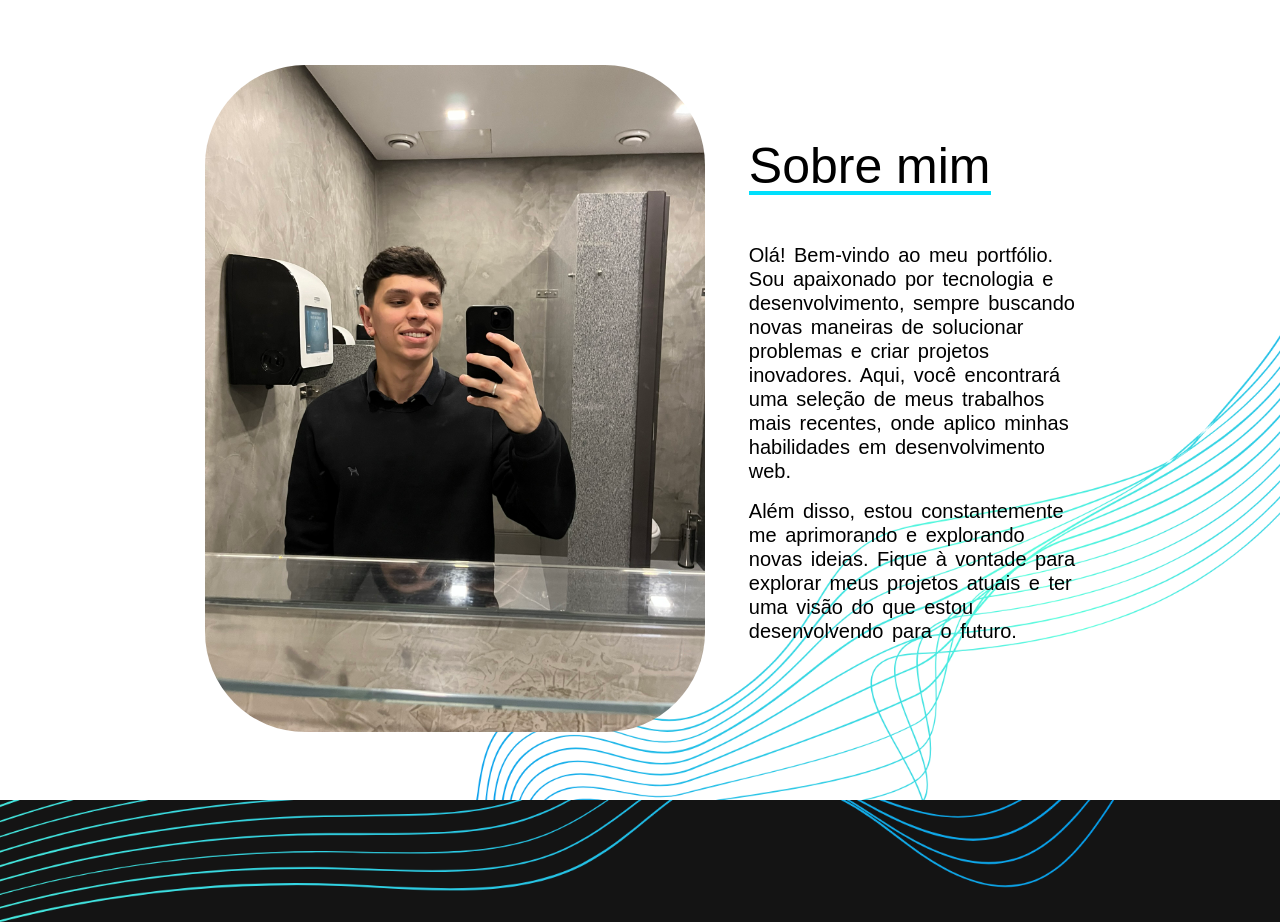
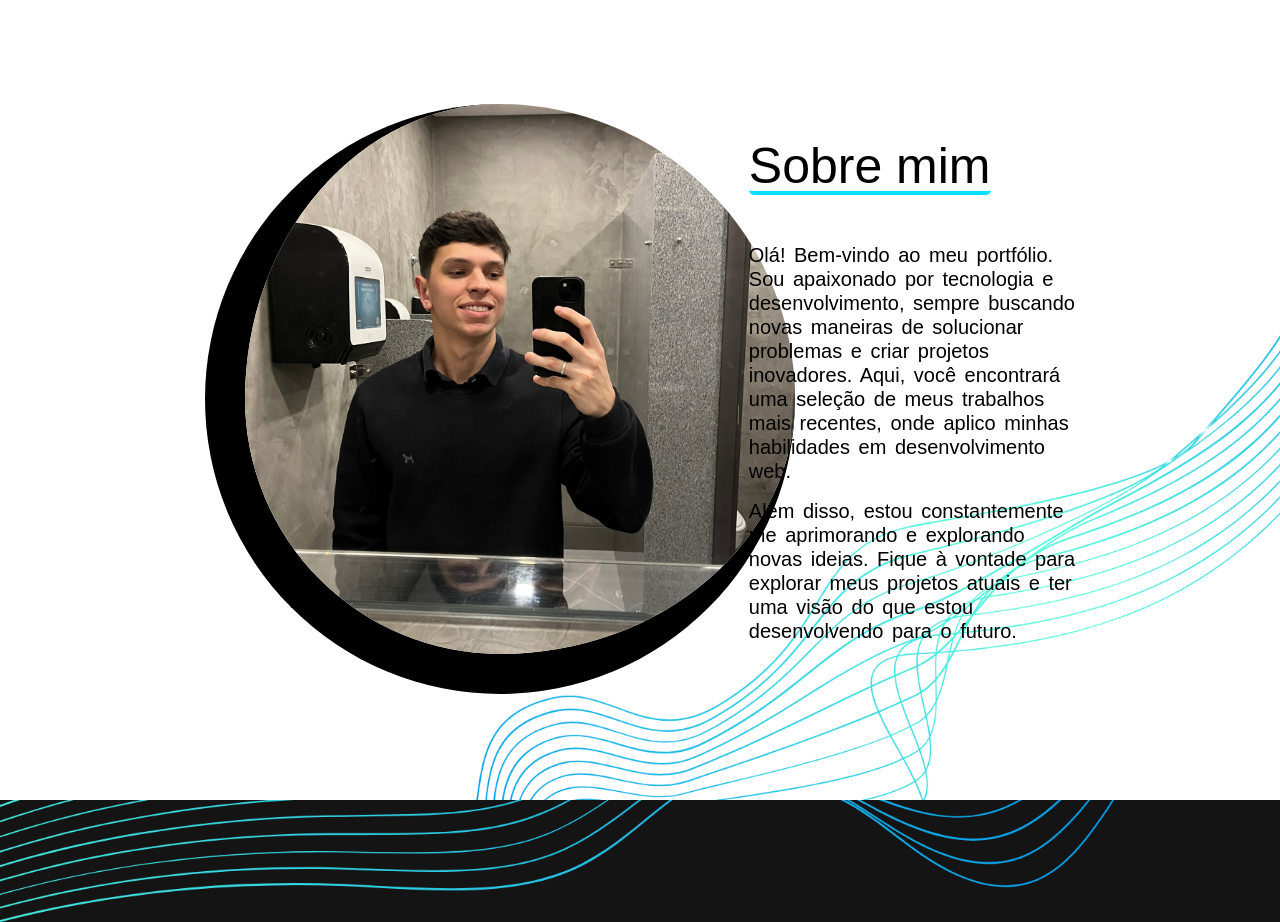
Before and after one commit to ovzm/portifolio, a plain HTML site: page index.html in a window 1280 px wide. Shown: the part 800-1722 px from the top of the page. Drawn offline with Linux system fonts and the light colour scheme.

Commit message:
Commit page aboutMe img

```diff
--- a/index.html
+++ b/index.html
@@ -72,7 +72,7 @@
         <div class="content">
             <div class="content-aboutMe">
                 <div class="content-aboutMe_img">
-                    <img src="assets/img/img1 - Copia.JPEG" alt="">
+                    <img src="assets/img/img1.JPEG" alt="">
                 </div>
                 <div class="content-aboutMe_text">
                     <div class="teste">
--- a/style.css
+++ b/style.css
@@ -233,8 +233,12 @@ scroll-snap-type: y mandatory;
 }
 
 .content-aboutMe_img img{
-    width: 500px;
-    border-radius: 100px;
+    width: 550px;
+    height: 550px;
+    border-radius: 50%; /* Torna a imagem circular */
+    object-fit: cover; /* Garante que a imagem preencha o círculo */
+    border-bottom: 40px solid black;
+    border-left: 40px solid black;
 }
 
 .content-aboutMe_text{
@@ -250,6 +254,7 @@ scroll-snap-type: y mandatory;
 
 .content-aboutMe_text .teste h1{
     font-size: 50px;
+    border-radius: 5px;
     border-bottom: 4px solid #00DFFC;
 }
 
```
Also changed, not shown: assets/img/img1 - Copia.JPEG (deleted), assets/img/img2.JPEG (deleted), 1 other file.
